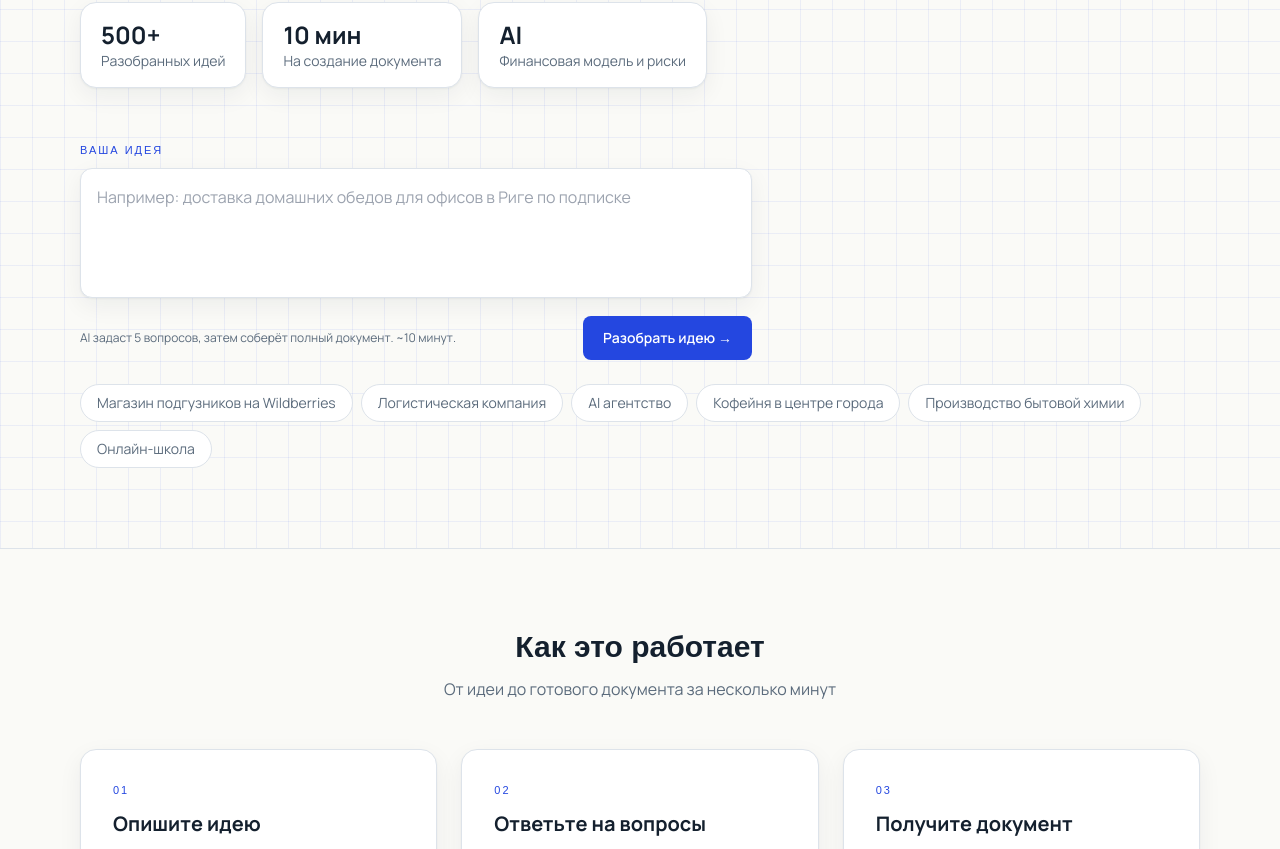
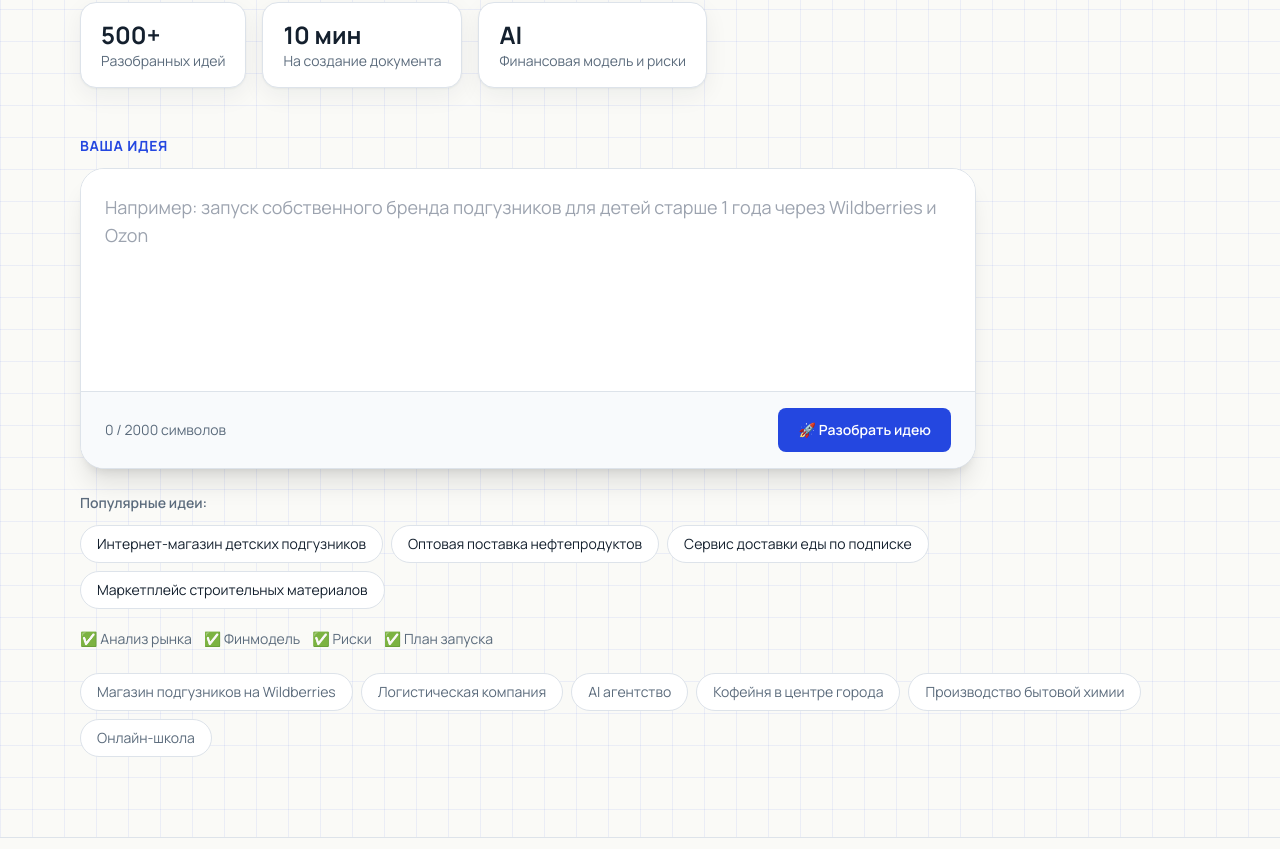
Before and after one commit to birievx-cell/navigator-ai, a Next.js app: page / in a window 1280 px wide. Shown: the part 400-1249 px from the top of the page. Built offline with nearby package versions, Linux system fonts and the light colour scheme; no server answers; a web font is replaced by a local one.

Commit message:
improve idea form

```diff
--- a/components/IdeaForm.tsx
+++ b/components/IdeaForm.tsx
@@ -1,78 +1,154 @@
 "use client";
+
 import { useEffect, useState } from "react";
 import { useRouter } from "next/navigation";
 import { Button } from "./ui";
 
 const PENDING_KEY = "navai_pending_idea";
 
-export function IdeaForm({ loggedIn, autoSubmitPending = false }: { loggedIn: boolean; autoSubmitPending?: boolean }) {
+const EXAMPLES = [
+  "Интернет-магазин детских подгузников",
+  "Оптовая поставка нефтепродуктов",
+  "Сервис доставки еды по подписке",
+  "Маркетплейс строительных материалов",
+];
+
+export function IdeaForm({
+  loggedIn,
+  autoSubmitPending = false,
+}: {
+  loggedIn: boolean;
+  autoSubmitPending?: boolean;
+}) {
   const [idea, setIdea] = useState("");
   const [busy, setBusy] = useState(false);
   const [error, setError] = useState<string | null>(null);
+
   const router = useRouter();
 
   async function createProject(text: string) {
     setBusy(true);
     setError(null);
+
     const res = await fetch("/api/projects", {
       method: "POST",
-      headers: { "Content-Type": "application/json" },
-      body: JSON.stringify({ idea: text }),
+      headers: {
+        "Content-Type": "application/json",
+      },
+      body: JSON.stringify({
+        idea: text,
+      }),
     });
+
     const data = await res.json().catch(() => ({}));
+
     if (!res.ok) {
       setBusy(false);
-      setError(data.error || "Что-то пошло не так. Попробуйте ещё раз.");
+      setError(data.error || "Ошибка создания проекта");
       return;
     }
+
     localStorage.removeItem(PENDING_KEY);
     router.push(`/project/${data.id}/wizard`);
   }
 
-  // после логина: дашборд подхватывает идею, введённую на лендинге
   useEffect(() => {
     if (!autoSubmitPending || !loggedIn) return;
+
     const pending = localStorage.getItem(PENDING_KEY);
+
     if (pending && pending.trim().length >= 10) {
       setIdea(pending);
       void createProject(pending);
     }
-    // eslint-disable-next-line react-hooks/exhaustive-deps
-  }, []);
+  }, [autoSubmitPending, loggedIn]);
 
   function onSubmit() {
     const text = idea.trim();
+
     if (text.length < 10) {
-      setError("Опишите идею хотя бы одним предложением.");
+      setError("Опишите идею подробнее");
       return;
     }
+
     if (!loggedIn) {
       localStorage.setItem(PENDING_KEY, text);
       router.push("/login");
       return;
     }
+
     void createProject(text);
   }
 
   return (
-    <div className="w-full max-w-2xl">
-      <label htmlFor="idea" className="tab-index">Ваша идея</label>
+    <div className="w-full max-w-4xl">
+
+      <label
+        htmlFor="idea"
+        className="mb-3 block text-sm font-bold uppercase tracking-wider text-cobalt"
+      >
+        Ваша идея
+      </label>
+
+      <div className="overflow-hidden rounded-3xl border border-line bg-white shadow-xl">
+
         <textarea
           id="idea"
           value={idea}
           onChange={(e) => setIdea(e.target.value)}
-        rows={4}
+          rows={6}
           maxLength={2000}
-        placeholder="Например: доставка домашних обедов для офисов в Риге по подписке"
-        className="mt-2 w-full resize-none rounded-xl border border-line bg-white p-4 text-base shadow-card outline-none focus:border-cobalt"
+          placeholder="Например: запуск собственного бренда подгузников для детей старше 1 года через Wildberries и Ozon"
+          className="w-full resize-none border-0 p-6 text-lg outline-none"
         />
-      <div className="mt-3 flex flex-col gap-3 sm:flex-row sm:items-center sm:justify-between">
-        <p className="text-xs text-muted">AI задаст 5 вопросов, затем соберёт полный документ. ~10 минут.</p>
-        <Button onClick={onSubmit} disabled={busy}>
-          {busy ? "Создаём проект…" : "Разобрать идею →"}
+
+        <div className="flex items-center justify-between border-t border-line bg-slate-50 px-6 py-4">
+
+          <span className="text-sm text-muted">
+            {idea.length} / 2000 символов
+          </span>
+
+          <Button
+            onClick={onSubmit}
+            disabled={busy}
+          >
+            {busy ? "Создаём проект..." : "🚀 Разобрать идею"}
           </Button>
+
         </div>
-      {error && <p className="mt-3 rounded-lg bg-amber-soft px-4 py-3 text-sm text-ink">{error}</p>}
+      </div>
+
+      <div className="mt-6">
+        <p className="mb-3 text-sm font-semibold text-muted">
+          Популярные идеи:
+        </p>
+
+        <div className="flex flex-wrap gap-2">
+          {EXAMPLES.map((example) => (
+            <button
+              key={example}
+              type="button"
+              onClick={() => setIdea(example)}
+              className="rounded-full border border-line bg-white px-4 py-2 text-sm hover:border-cobalt hover:text-cobalt"
+            >
+              {example}
+            </button>
+          ))}
+        </div>
+      </div>
+
+      <div className="mt-5 flex items-center gap-3 text-sm text-muted">
+        <span>✅ Анализ рынка</span>
+        <span>✅ Финмодель</span>
+        <span>✅ Риски</span>
+        <span>✅ План запуска</span>
+      </div>
+
+      {error && (
+        <div className="mt-4 rounded-xl border border-red-200 bg-red-50 p-4 text-sm text-red-700">
+          {error}
+        </div>
+      )}
     </div>
   );
 }
```
Lines whose indentation alone changed are shown as unchanged.
